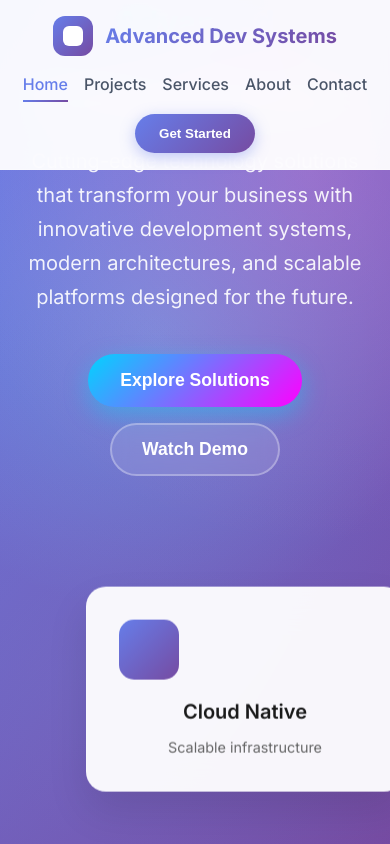
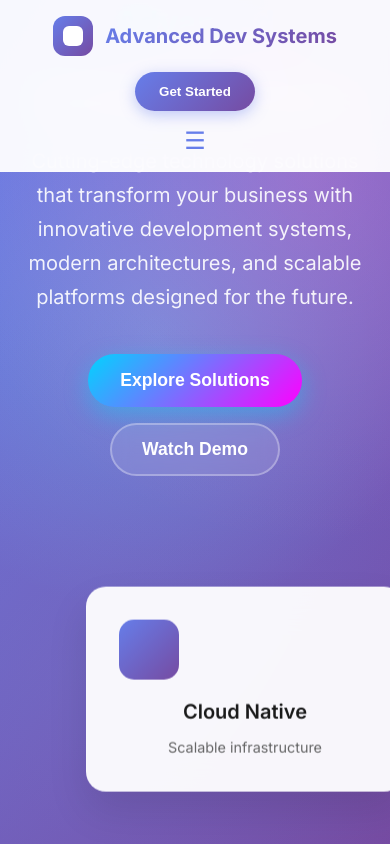
Before and after one commit to siphonzapheza/Advanced-development-systems2, a website built with Vite: page index.html in a window 390 px wide. Both pictures are taken after a click on the button "Get Started". Shown: the top 844 px of the page. Built offline with nearby package versions, Linux system fonts and the light colour scheme.

Commit message:
Restore complete interactive functionality

```diff
--- a/src/main.js
+++ b/src/main.js
@@ -228,9 +228,164 @@ document.addEventListener('DOMContentLoaded', function() {
     }
   });
 
-  // Animate floating cards
+  // Enhanced floating card animations
   const cards = document.querySelectorAll('.floating-card');
   cards.forEach((card, index) => {
     card.style.animationDelay = `${index * 0.2}s`;
+
+    // Add hover effects
+    card.addEventListener('mouseenter', function() {
+      this.style.transform = 'translateY(-10px) scale(1.05)';
+      this.style.transition = 'all 0.3s ease';
+    });
+
+    card.addEventListener('mouseleave', function() {
+      this.style.transform = 'translateY(0) scale(1)';
+    });
   });
+
+  // Interactive navigation
+  const navLinks = document.querySelectorAll('.nav-link');
+  navLinks.forEach(link => {
+    link.addEventListener('click', function(e) {
+      // Remove active class from all links
+      navLinks.forEach(l => l.classList.remove('active'));
+      // Add active class to clicked link
+      this.classList.add('active');
+    });
+  });
+
+  // Button interactions
+  const buttons = document.querySelectorAll('.btn-primary, .btn-secondary, .cta-button');
+  buttons.forEach(button => {
+    button.addEventListener('click', function() {
+      // Create ripple effect
+      const ripple = document.createElement('span');
+      ripple.style.position = 'absolute';
+      ripple.style.borderRadius = '50%';
+      ripple.style.background = 'rgba(255, 255, 255, 0.6)';
+      ripple.style.transform = 'scale(0)';
+      ripple.style.animation = 'ripple 0.6s linear';
+      ripple.style.left = '50%';
+      ripple.style.top = '50%';
+      ripple.style.width = '20px';
+      ripple.style.height = '20px';
+      ripple.style.marginLeft = '-10px';
+      ripple.style.marginTop = '-10px';
+
+      this.style.position = 'relative';
+      this.style.overflow = 'hidden';
+      this.appendChild(ripple);
+
+      setTimeout(() => {
+        ripple.remove();
+      }, 600);
+    });
+  });
+
+  // Feature cards hover effects
+  const featureCards = document.querySelectorAll('.feature-card');
+  featureCards.forEach(card => {
+    card.addEventListener('mouseenter', function() {
+      const icon = this.querySelector('.feature-icon');
+      icon.style.transform = 'rotate(10deg) scale(1.1)';
+      icon.style.transition = 'all 0.3s ease';
+    });
+
+    card.addEventListener('mouseleave', function() {
+      const icon = this.querySelector('.feature-icon');
+      icon.style.transform = 'rotate(0deg) scale(1)';
+    });
+  });
+
+  // Animated counter for stats
+  const animateCounter = (element, target) => {
+    let current = 0;
+    const increment = target / 100;
+    const timer = setInterval(() => {
+      current += increment;
+      if (current >= target) {
+        element.textContent = target + (element.textContent.includes('%') ? '%' : element.textContent.includes('+') ? '+' : '');
+        clearInterval(timer);
+      } else {
+        element.textContent = Math.floor(current) + (element.textContent.includes('%') ? '%' : element.textContent.includes('+') ? '+' : '');
+      }
+    }, 20);
+  };
+
+  // Intersection Observer for stats animation
+  const statsObserver = new IntersectionObserver((entries) => {
+    entries.forEach(entry => {
+      if (entry.isIntersecting) {
+        const statNumbers = entry.target.querySelectorAll('.stat-number');
+        statNumbers.forEach(stat => {
+          const text = stat.textContent;
+          let target = parseInt(text);
+          if (text.includes('99.9%')) target = 99.9;
+          else if (text.includes('500+')) target = 500;
+          else if (text.includes('150+')) target = 150;
+          else if (text.includes('24/7')) target = 24;
+
+          animateCounter(stat, target);
+        });
+        statsObserver.unobserve(entry.target);
+      }
+    });
+  });
+
+  const statsSection = document.querySelector('.stats');
+  if (statsSection) {
+    statsObserver.observe(statsSection);
+  }
+
+  // Parallax effect for hero background
+  window.addEventListener('scroll', function() {
+    const scrolled = window.pageYOffset;
+    const heroBackground = document.querySelector('.hero-background');
+    if (heroBackground) {
+      heroBackground.style.transform = `translateY(${scrolled * 0.5}px)`;
+    }
+  });
+
+  // Mobile menu toggle (for responsive design)
+  const createMobileMenu = () => {
+    const header = document.querySelector('.header .container');
+    const navMenu = document.querySelector('.nav-menu');
+
+    // Create mobile menu button
+    const mobileMenuBtn = document.createElement('button');
+    mobileMenuBtn.className = 'mobile-menu-btn';
+    mobileMenuBtn.innerHTML = '☰';
+    mobileMenuBtn.style.display = 'none';
+    mobileMenuBtn.style.background = 'none';
+    mobileMenuBtn.style.border = 'none';
+    mobileMenuBtn.style.fontSize = '1.5rem';
+    mobileMenuBtn.style.cursor = 'pointer';
+    mobileMenuBtn.style.color = '#667eea';
+
+    header.appendChild(mobileMenuBtn);
+
+    mobileMenuBtn.addEventListener('click', () => {
+      navMenu.classList.toggle('mobile-active');
+    });
+  };
+
+  createMobileMenu();
+
+  // Add loading animation
+  const addLoadingAnimation = () => {
+    const elements = document.querySelectorAll('.feature-card, .floating-card, .stat-item');
+    elements.forEach((el, index) => {
+      el.style.opacity = '0';
+      el.style.transform = 'translateY(30px)';
+      el.style.transition = 'all 0.6s ease';
+
+      setTimeout(() => {
+        el.style.opacity = '1';
+        el.style.transform = 'translateY(0)';
+      }, index * 100);
+    });
+  };
+
+  addLoadingAnimation();
 });
--- a/src/style.css
+++ b/src/style.css
@@ -477,6 +477,32 @@ body {
   color: #999;
 }
 
+/* Ripple animation */
+@keyframes ripple {
+  to {
+    transform: scale(4);
+    opacity: 0;
+  }
+}
+
+/* Mobile menu styles */
+.mobile-menu-btn {
+  display: none !important;
+}
+
+.nav-menu.mobile-active {
+  display: flex !important;
+  flex-direction: column;
+  position: absolute;
+  top: 100%;
+  left: 0;
+  right: 0;
+  background: rgba(255, 255, 255, 0.98);
+  backdrop-filter: blur(20px);
+  padding: 1rem;
+  box-shadow: 0 4px 20px rgba(0, 0, 0, 0.1);
+}
+
 /* Responsive Design */
 @media (max-width: 768px) {
   .header .container {
@@ -484,7 +510,12 @@ body {
     gap: 1rem;
   }
 
+  .mobile-menu-btn {
+    display: block !important;
+  }
+
   .nav-menu {
+    display: none;
     gap: 1rem;
   }
 
```
